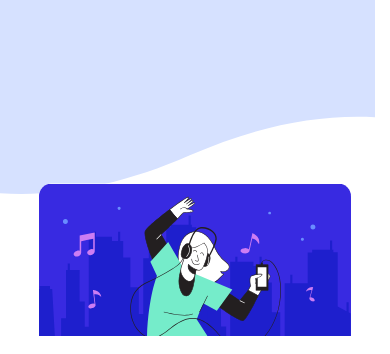
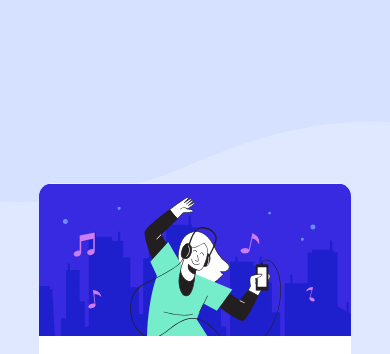
Before and after one commit to Andesaputra/order-summary-component-main, a plain HTML site: page index.html in a window 390 px wide. Shown: the top 354 px of the page. Drawn offline with Linux system fonts and the light colour scheme.

Commit message:
fourth attempt

```diff
--- a/style.css
+++ b/style.css
@@ -47,7 +47,7 @@ body {
     width: 100vw;
     height: 100vh;
 
-    background: url('/images/pattern-background-desktop.svg');
+    background-image: url('images/pattern-background-desktop.svg');
     background-repeat:no-repeat;
     background-color: var(--pri-paleblue);
     background-size: contain;
@@ -176,7 +176,7 @@ a .btn-payment {
 /* media query */
 @media (max-width:480px) {
     body {
-        background: url('/images/pattern-background-mobile.svg');
+        background-image: url('images/pattern-background-mobile.svg');
         background-repeat:no-repeat;
 
         transform: scale(0.8);
```
